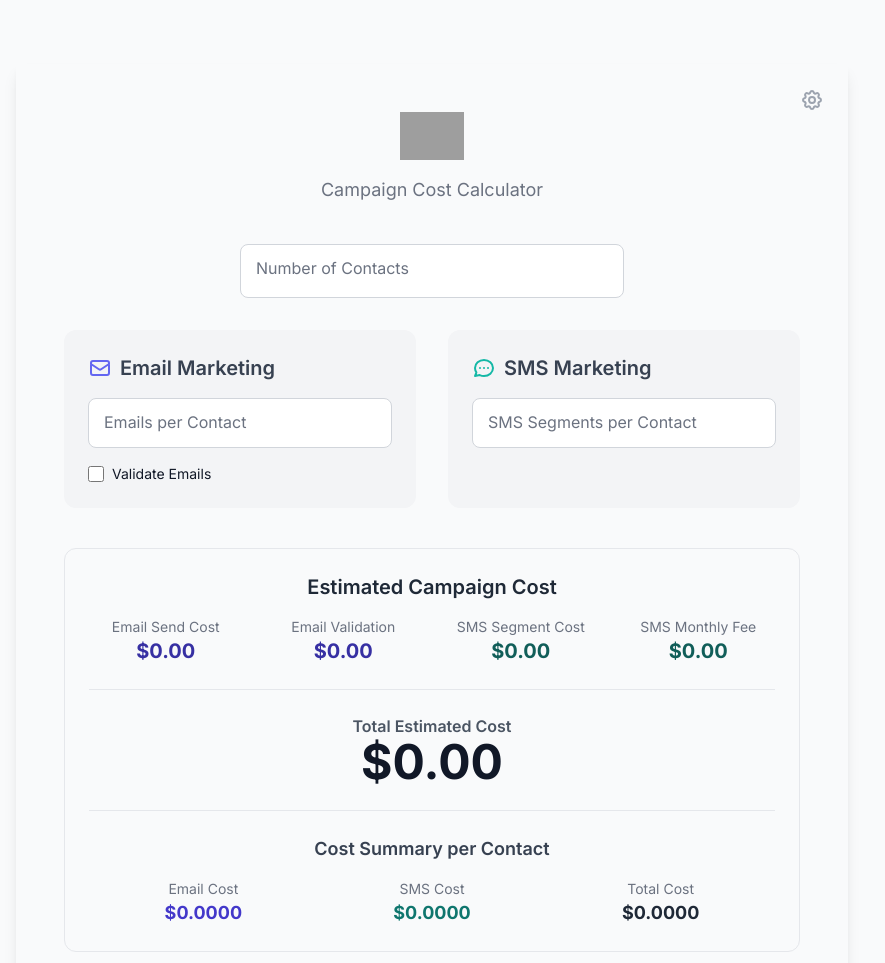
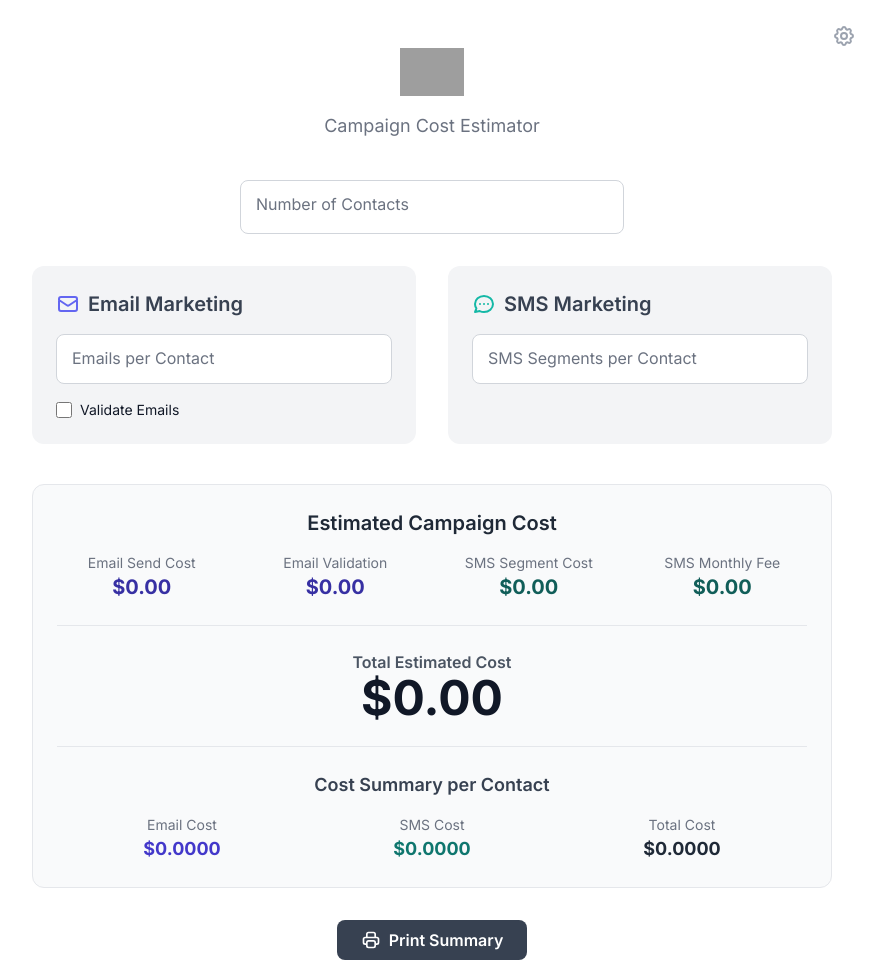
Before and after one commit to I-Love-My-CRM/ILMC-Campaign-Estimator, a plain HTML site: page index.html in a window 1280 px wide. Shown: the top 963 px of the page, without its empty margins (208-1093 px from the left). Drawn offline with nearby package versions, Linux system fonts and the light colour scheme; grey boxes are pictures that could not be loaded.

Commit message:
style updates

```diff
--- a/index.html
+++ b/index.html
@@ -13,9 +13,9 @@
         <link rel="stylesheet" href="style.css">
     </head>
 
-    <body class="bg-gray-50 flex items-center justify-center min-h-screen py-8">
+    <body class="flex items-center justify-center min-h-screen">
 
-        <div class="w-full max-w-4xl mx-auto p-4 md:p-8">
+        <div class="w-full max-w-4xl mx-auto">
             <div class="calculator-card">
                 <!-- Settings Icon -->
                 <button id="settings-btn" class="absolute top-4 right-4 text-gray-400 hover:text-indigo-600 transition z-10 p-2 rounded-full hover:bg-gray-100 no-print">
@@ -30,7 +30,7 @@
                     <div class="p-8 md:p-12">
                         <div class="text-center mb-10">
                             <img src="https://ilovemycrm.com/wp-content/uploads/2024/06/ILMC-logo-light@3x.png" alt="I Love My CRM Logo" class="h-12 mx-auto mb-4">
-                            <p class="text-gray-500 mt-2 text-lg">Campaign Cost Calculator</p>
+                            <p class="text-gray-500 mt-2 text-lg">Campaign Cost Estimator</p>
                         </div>
 
                         <!-- Inputs Section -->
--- a/style.css
+++ b/style.css
@@ -3,8 +3,6 @@ body {
 }
 
 .calculator-card {
-    box-shadow: 0 10px 15px -3px rgba(0, 0, 0, 0.1),
-        0 4px 6px -2px rgba(0, 0, 0, 0.05);
     position: relative;
 }
 
```
